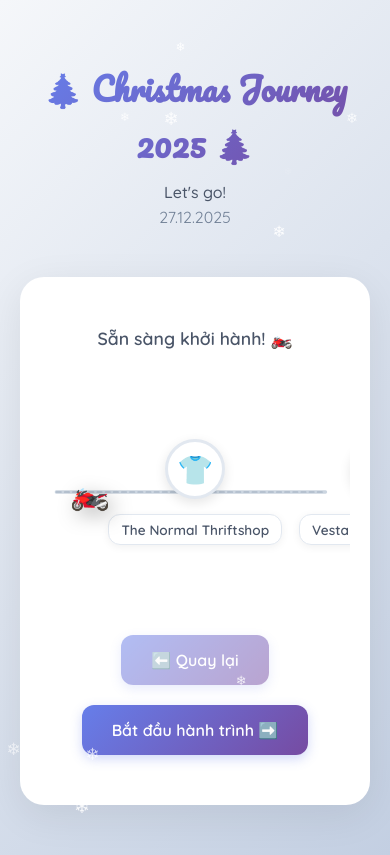
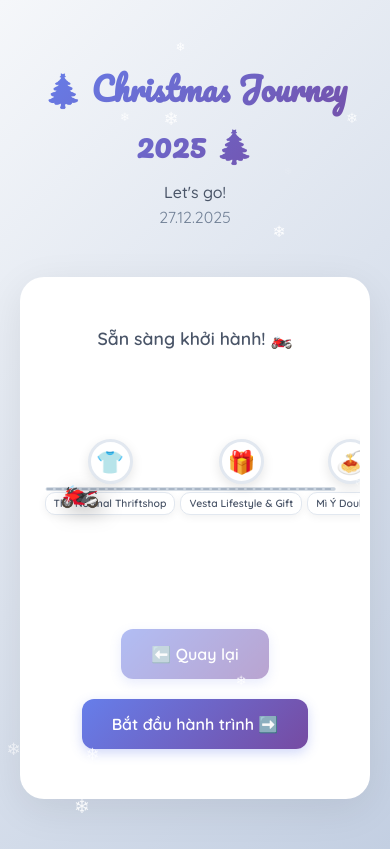
Before and after one commit to imCaoQuoc/christmax, a plain HTML site: page index.html in a window 390 px wide. Drawn offline with Linux system fonts and the light colour scheme.

Commit message:
Refactor journey map styles for improved layout and responsiveness

```diff
--- a/index.html
+++ b/index.html
@@ -91,11 +91,11 @@
         /* Journey Map Container */
         .journey-map {
             position: relative;
-            padding: 40px 20px;
+            padding: 40px 10px;
             margin: 40px 0;
             min-height: 200px;
-            overflow-x: auto;
-            overflow-y: visible;
+            width: 100%;
+            overflow: hidden;
         }
 
         /* Straight Horizontal Road */
@@ -119,11 +119,11 @@
             position: relative;
             display: flex;
             flex-direction: row;
-            gap: 60px;
-            padding: 20px 40px;
+            gap: 10px;
+            padding: 20px 5%;
             align-items: center;
-            justify-content: flex-start;
-            min-width: max-content;
+            justify-content: space-between;
+            width: 100%;
         }
 
         /* Individual Location Point */
@@ -132,23 +132,23 @@
             display: flex;
             flex-direction: column;
             align-items: center;
-            gap: 12px;
+            gap: 10px;
             cursor: pointer;
             transition: all 0.3s ease;
             z-index: 2;
-            min-width: 80px;
+            flex: 0 1 auto;
         }
 
         .location-icon {
-            width: 60px;
-            height: 60px;
-            min-width: 60px;
+            width: 55px;
+            height: 55px;
+            min-width: 55px;
             border-radius: 50%;
             background: white;
             display: flex;
             align-items: center;
             justify-content: center;
-            font-size: 1.8em;
+            font-size: 1.6em;
             box-shadow: 0 4px 12px rgba(0, 0, 0, 0.1);
             transition: all 0.4s ease;
             border: 3px solid #e2e8f0;
@@ -195,14 +195,14 @@
         }
 
         .location-label {
-            font-size: 0.8em;
+            font-size: 0.75em;
             font-weight: 600;
             color: #4a5568;
             text-align: center;
             transition: all 0.3s ease;
             background: white;
-            padding: 6px 12px;
-            border-radius: 12px;
+            padding: 5px 10px;
+            border-radius: 10px;
             box-shadow: 0 2px 8px rgba(0, 0, 0, 0.06);
             white-space: nowrap;
             border: 1px solid #e2e8f0;
@@ -441,40 +441,36 @@
             }
 
             .journey-card {
-                padding: 20px;
+                padding: 20px 10px;
+            }
+
+            .locations-container {
+                padding: 20px 3%;
+                gap: 5px;
             }
 
             .location-point {
-                gap: 15px;
-                max-width: 100%;
-            }
-
-            .location-point:nth-child(odd) {
-                padding-left: 5%;
-            }
-
-            .location-point:nth-child(even) {
-                padding-right: 5%;
+                gap: 8px;
             }
 
             .location-icon {
-                width: 60px;
-                height: 60px;
-                min-width: 60px;
-                font-size: 1.8em;
+                width: 45px;
+                height: 45px;
+                min-width: 45px;
+                font-size: 1.4em;
             }
 
             .location-point.active .location-icon {
-                transform: scale(1.15);
+                transform: scale(1.05);
             }
 
             .location-point.visited .location-icon {
-                transform: scale(1.05);
+                transform: scale(1.0);
             }
 
             .location-label {
-                font-size: 0.85em;
-                padding: 6px 12px;
+                font-size: 0.65em;
+                padding: 4px 8px;
             }
 
             .motorbike {
@@ -491,11 +487,7 @@
             }
 
             .journey-map {
-                padding: 30px 10px;
-            }
-
-            .locations-container {
-                gap: 100px;
+                padding: 30px 5px;
             }
         }
     </style>
```
